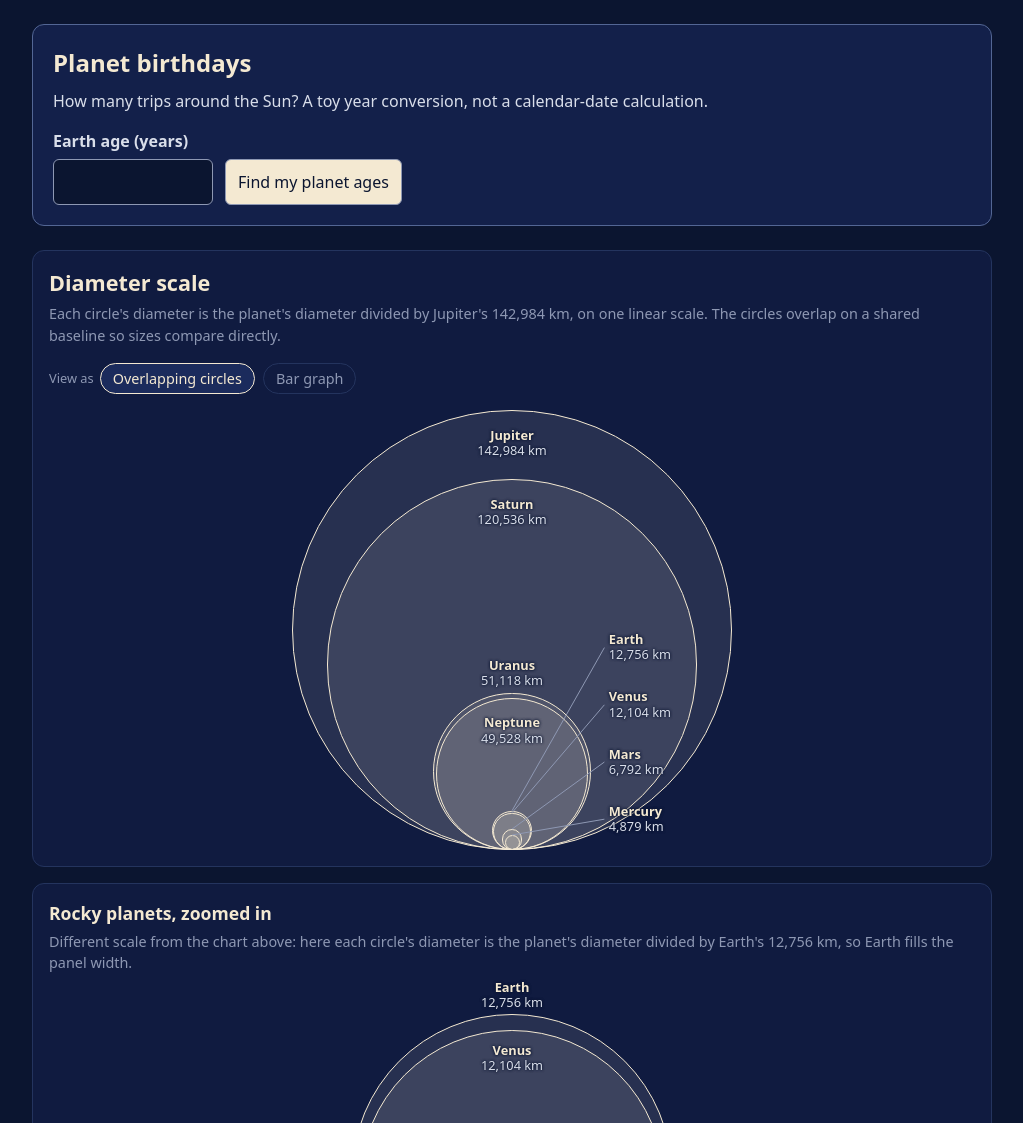
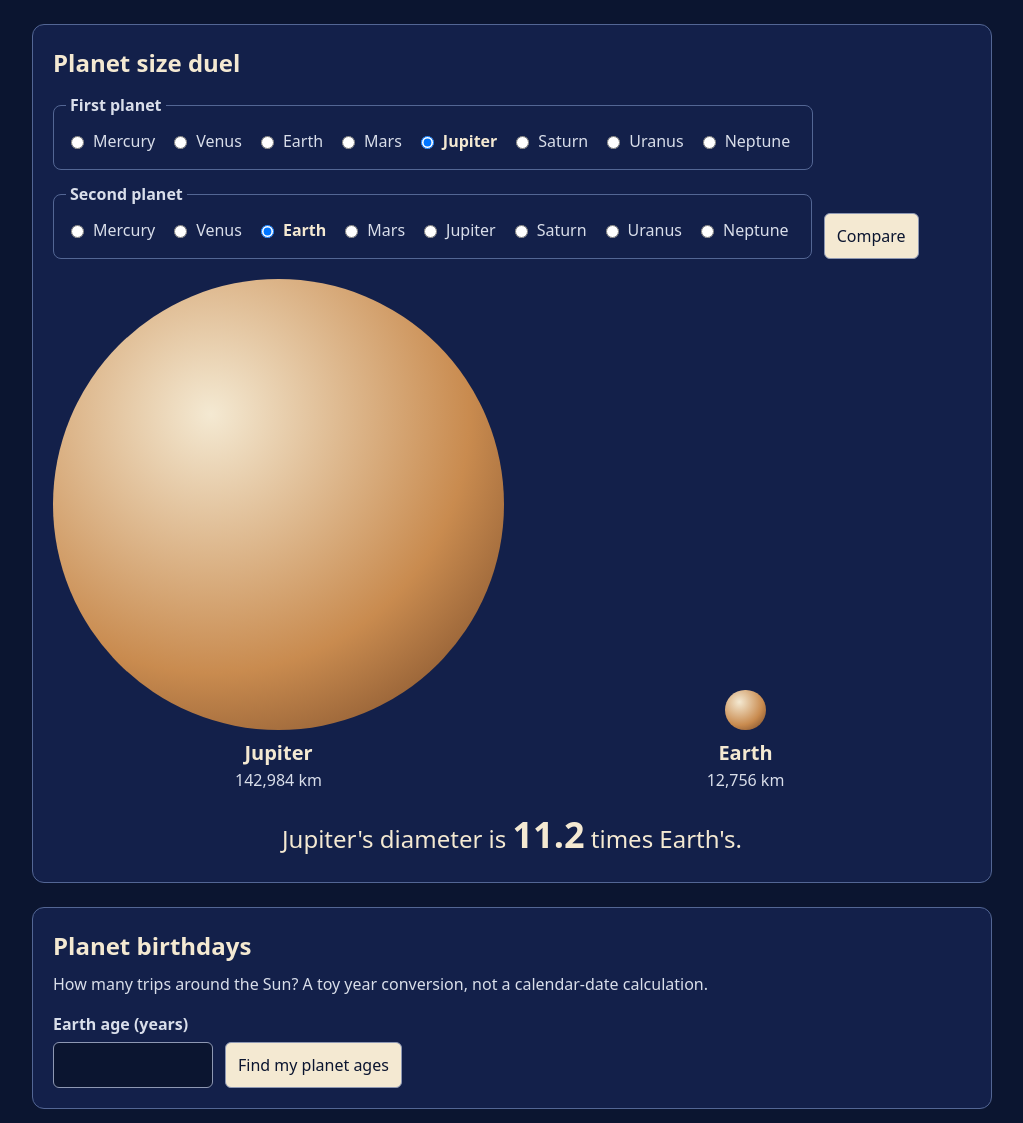
Before and after one commit to l33tfleet/loop-build-test, a FastAPI app: page / in a window 1280 px wide. Shown: the part 106-1229 px from the top of the page, without its empty margins (128-1151 px from the left). Run offline with FastAPI, Linux system fonts and the light colour scheme.

Commit message:
Add a two-planet size duel as the page's focal panel
Two labeled radio groups (First planet / Second planet) in an ordinary
GET form pick ?left= and ?right= slugs, defaulting to Jupiter versus
Earth. The panel shows both portraits scaled to the larger planet, both
names and diameters, and "A's diameter is X times B's" to one decimal
(left / right, so identical picks show 1.0). Unknown slugs return 422
with the page and a role="alert" message in the panel.

Radio groups rather than <select>s because the existing
tests/regressions/test_planet_sort.py:37 requires the shelf-sort option
to be the only selected <option> on the page.

Refs #5

Co-Authored-By: Claude Opus 5.5 <noreply@anthropic.com>

```diff
--- a/app/main.py
+++ b/app/main.py
@@ -53,8 +53,20 @@ def _place_labels(scale):
     return scale
 
 
+def _duel(planets, left, right):
+    """Two planets side by side; portraits scale to the larger one, ratio is left / right to one decimal."""
+    by_slug = {p["name"].lower(): p for p in planets}
+    if left not in by_slug or right not in by_slug:
+        return {"left": "jupiter", "right": "earth",
+                "error": "Choose two planets from the lists: unknown planet name."}
+    a, b = by_slug[left], by_slug[right]
+    big = max(a["diameter_km"], b["diameter_km"])
+    sides = [{**p, "width_pct": round(100 * p["diameter_km"] / big, 4)} for p in (a, b)]
+    return {"left": left, "right": right, "sides": sides, "ratio": f"{a['diameter_km'] / b['diameter_km']:.1f}"}
+
+
 @app.get("/", response_class=HTMLResponse)
-def home(request: Request, age: str | None = None, sort: str = "sun"):
+def home(request: Request, age: str | None = None, sort: str = "sun", left: str = "jupiter", right: str = "earth"):
     sort_keys = {
         "sun": lambda p: (p["order"], p["name"].lower()),
         "diameter": lambda p: (-p["diameter_km"], p["name"].lower()),
@@ -96,7 +108,9 @@ def home(request: Request, age: str | None = None, sort: str = "sun"):
                 )
                 birthdays.append({"name": name, "years": f"{years:.1f}"})
     context.update(age=age if age is not None else "", age_error=age_error, birthdays=birthdays)
-    return templates.TemplateResponse(request, "index.html", context)
+    context["duel"] = _duel(planets, left, right)
+    status = 422 if "error" in context["duel"] else 200
+    return templates.TemplateResponse(request, "index.html", context, status_code=status)
 
 
 @app.get("/healthz")
--- a/static/arcade.css
+++ b/static/arcade.css
@@ -125,3 +125,25 @@ main:has(#scale-view-bars:checked) .rocky-inset { display: none; }
 .inset-label--above { bottom: calc(var(--y) + 1%); }
 .inset-name { color: var(--paper); font-weight: 600; }
 .inset-value { font-variant-numeric: tabular-nums; }
+
+.planet-duel { margin-bottom: 24px; padding: 20px; border: 1px solid #536694; border-radius: 12px; background: #13204a; }
+.planet-duel h2 { margin: 0 0 12px; color: var(--paper); }
+.duel-form { display: flex; flex-wrap: wrap; align-items: end; gap: 12px; }
+.duel-field { display: flex; flex-wrap: wrap; align-items: center; gap: 6px 4px; margin: 0; padding: 8px 12px 12px;
+              border: 1px solid #536694; border-radius: 8px; }
+.duel-field legend { padding: 0 4px; font-weight: 600; }
+.duel-field label { padding: 4px 10px 4px 2px; }
+.duel-field input:checked + label { color: var(--paper); font-weight: 600; }
+.duel-form button { max-width: 100%; padding: 10px 12px; border: 1px solid var(--muted); border-radius: 6px; font: inherit;
+                    background: var(--paper); color: var(--navy); cursor: pointer; }
+.duel-form :focus-visible { outline: 3px solid #b3ceff; outline-offset: 3px; }
+.duel-portraits { display: grid; grid-template-columns: 1fr 1fr; gap: 16px; margin: 20px 0 0; }
+.duel-side { margin: 0; text-align: center; }
+.duel-frame { display: flex; align-items: flex-end; justify-content: center; aspect-ratio: 1; }
+.duel-portrait { display: block; min-width: 4px; aspect-ratio: 1; border-radius: 50%;
+                 background: radial-gradient(circle at 35% 30%, var(--paper), #c98b4f 60%, #6b3f22); }
+.duel-side figcaption { margin-top: 8px; }
+.duel-side strong { display: block; color: var(--paper); font-size: 1.25rem; }
+.duel-ratio { margin: 16px 0 0; color: var(--paper); font-size: 1.5rem; text-align: center; }
+.duel-ratio strong { font-size: 2.25rem; font-variant-numeric: tabular-nums; }
+#duel-error { color: #ffd3c6; }
--- a/templates/index.html
+++ b/templates/index.html
@@ -12,6 +12,35 @@
     <p class="tagline">Compare the sizes of all eight planets on one scale, switch to a bar graph, then see the four rocky planets zoomed in.</p>
   </header>
   <main>
+    <section class="planet-duel" aria-labelledby="duel-title">
+      <h2 id="duel-title">Planet size duel</h2>
+      <form class="duel-form" action="/" method="get">
+        {% for side, text in (("left", "First planet"), ("right", "Second planet")) %}
+        <fieldset class="duel-field"{% if duel.error %} aria-describedby="duel-error"{% endif %}>
+          <legend>{{ text }}</legend>
+          {% for p in planets|sort(attribute="order") %}
+          {% set slug = p.name|lower %}
+          <input type="radio" id="duel-{{ side }}-{{ slug }}" name="{{ side }}" value="{{ slug }}"{% if duel[side] == slug %} checked{% endif %}>
+          <label for="duel-{{ side }}-{{ slug }}">{{ p.name }}</label>
+          {% endfor %}
+        </fieldset>
+        {% endfor %}
+        <button type="submit">Compare</button>
+      </form>
+      {% if duel.error %}
+      <p id="duel-error" role="alert">{{ duel.error }}</p>
+      {% else %}
+      <div class="duel-portraits">
+        {% for p in duel.sides %}
+        <figure class="duel-side">
+          <span class="duel-frame" aria-hidden="true"><span class="duel-portrait" style="width: {{ p.width_pct }}%"></span></span>
+          <figcaption><strong>{{ p.name }}</strong> <span>{{ "{:,}".format(p.diameter_km) }} km</span></figcaption>
+        </figure>
+        {% endfor %}
+      </div>
+      <p class="duel-ratio" aria-live="polite">{{ duel.sides[0].name }}'s diameter is <strong>{{ duel.ratio }}</strong> times {{ duel.sides[1].name }}'s.</p>
+      {% endif %}
+    </section>
     <section class="birthday-booth" aria-labelledby="birthday-title">
       <h2 id="birthday-title">Planet birthdays</h2>
       <p id="birthday-note">How many trips around the Sun? A toy year conversion, not a calendar-date calculation.</p>
```
Also changed, not shown: tests/regressions/test_planet_duel.py (added, +98 -0 lines).
